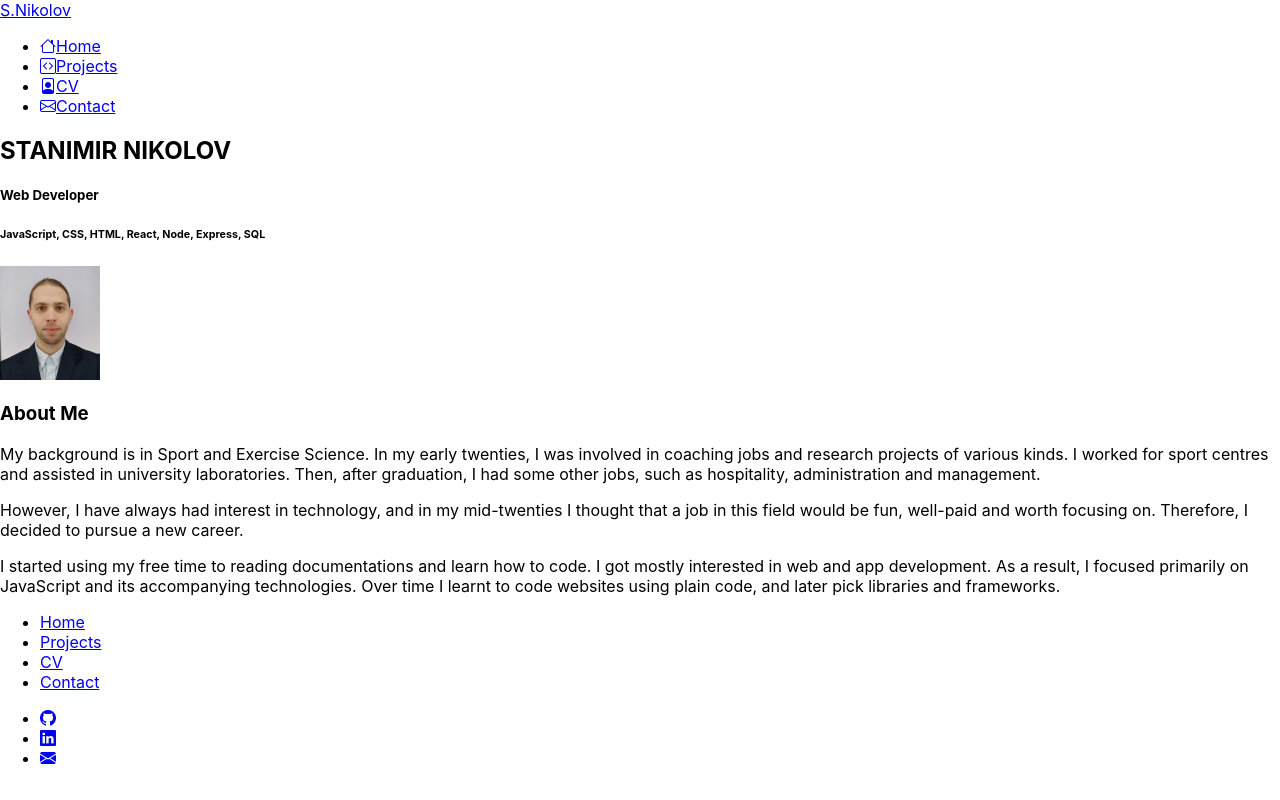
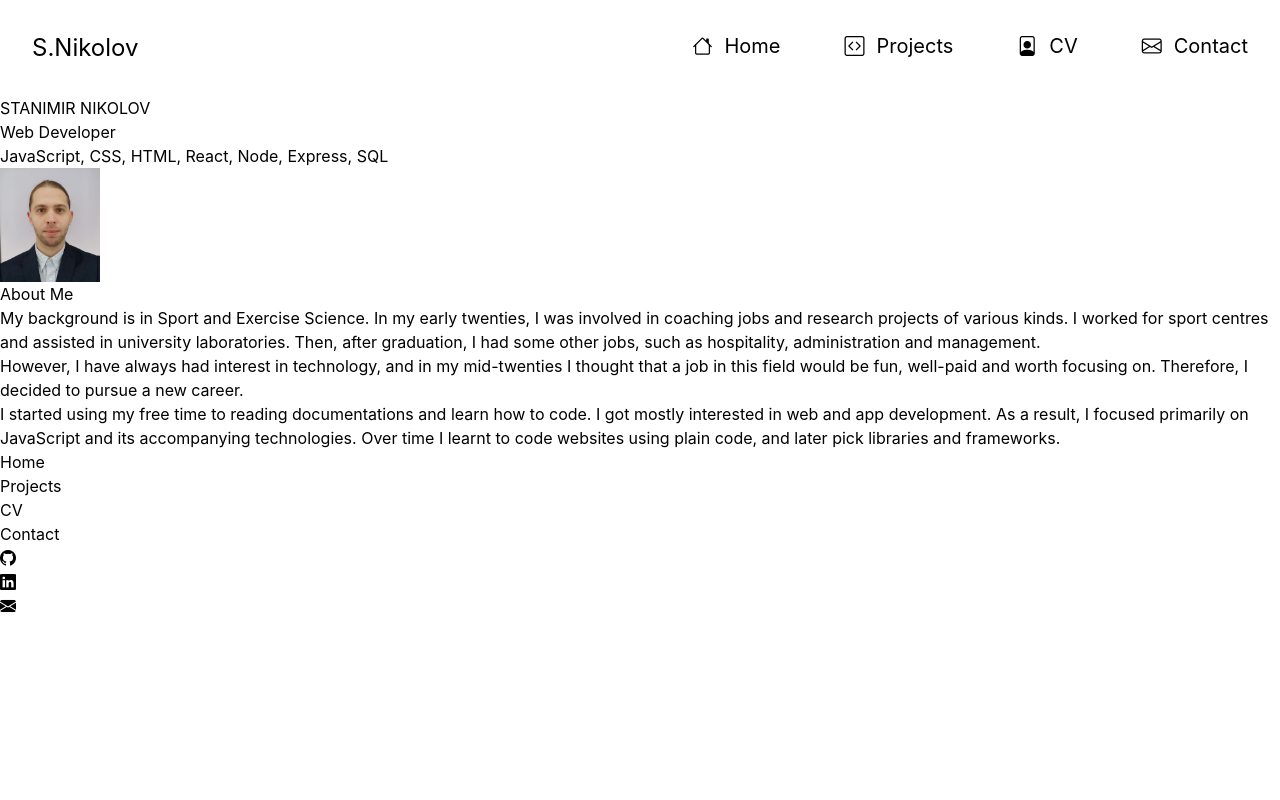
Before and after one commit to stanimir93/portfolio-old-draft, a React (Create React App) app: page / in a window 1280 px wide. Built offline with nearby package versions, Linux system fonts and the light colour scheme.

Commit message:
Header Layout

```diff
--- a/src/components/Header/Header.js
+++ b/src/components/Header/Header.js
@@ -3,33 +3,33 @@ import { Link } from 'react-router-dom';
 
 export default function Header() {
     return (
-        <header>
-            <a href='https://stanimirnikolov.com' id='logo-text'>
+        <header className='flex justify-between p-8'>
+            <a className='text-2xl hidden md:inline' href='https://stanimirnikolov.com' id='logo-text'>
                 S.Nikolov
             </a>
             <nav>
-                <ul>
+                <ul className='flex space-x-16 text-xl'>
                     <li>
-                        <Link to='/'>
-                            <i className='bi bi-house'></i>
+                        <Link className='flex flex-col md:flex-row items-center md:items-end' to='/'>
+                            <i className='bi bi-house md:pr-3'></i>
                             <span>Home</span>
                         </Link>
                     </li>
                     <li>
-                        <Link to='/projects'>
-                            <i className='bi bi-code-square'></i>
+                        <Link className='flex flex-col md:flex-row items-center md:items-end' to='/projects'>
+                            <i className='bi bi-code-square md:pr-3'></i>
                             <span>Projects</span>
                         </Link>
                     </li>
                     <li>
-                        <Link to='/cv'>
-                            <i className='bi bi-file-person'></i>
+                        <Link className='flex flex-col md:flex-row items-center md:items-end' to='/cv'>
+                            <i className='bi bi-file-person md:pr-3'></i>
                             <span>CV</span>
                         </Link>
                     </li>
                     <li>
-                        <Link to='/contact'>
-                            <i className='bi bi-envelope'></i>
+                        <Link className='flex flex-col md:flex-row items-center md:items-end' to='/contact'>
+                            <i className='bi bi-envelope md:pr-3'></i>
                             <span>Contact</span>
                         </Link>
                     </li>
--- a/src/index.css
+++ b/src/index.css
@@ -1,13 +1,19 @@
+@tailwind base;
+@tailwind components;
+@tailwind utilities;
+
+* {
+    box-sizing: border-box;
+}
+
 body {
-  margin: 0;
-  font-family: -apple-system, BlinkMacSystemFont, 'Segoe UI', 'Roboto', 'Oxygen',
-    'Ubuntu', 'Cantarell', 'Fira Sans', 'Droid Sans', 'Helvetica Neue',
-    sans-serif;
-  -webkit-font-smoothing: antialiased;
-  -moz-osx-font-smoothing: grayscale;
+    margin: 0;
+    font-family: -apple-system, BlinkMacSystemFont, 'Segoe UI', 'Roboto', 'Oxygen', 'Ubuntu', 'Cantarell', 'Fira Sans',
+        'Droid Sans', 'Helvetica Neue', sans-serif;
+    -webkit-font-smoothing: antialiased;
+    -moz-osx-font-smoothing: grayscale;
 }
 
 code {
-  font-family: source-code-pro, Menlo, Monaco, Consolas, 'Courier New',
-    monospace;
+    font-family: source-code-pro, Menlo, Monaco, Consolas, 'Courier New', monospace;
 }
--- a/tailwind.config.js
+++ b/tailwind.config.js
@@ -1,7 +1,7 @@
 module.exports = {
-  content: [],
-  theme: {
-    extend: {},
-  },
-  plugins: [],
-}
+    content: ['./src/**/*.{js,jsx,ts,tsx}'],
+    theme: {
+        extend: {},
+    },
+    plugins: [],
+};
```
Also changed, not shown: src/App.css (deleted, +0 -38 lines), src/App.js (deleted, +0 -25 lines), 1 other file (tests, documents, lock files or other folders).
